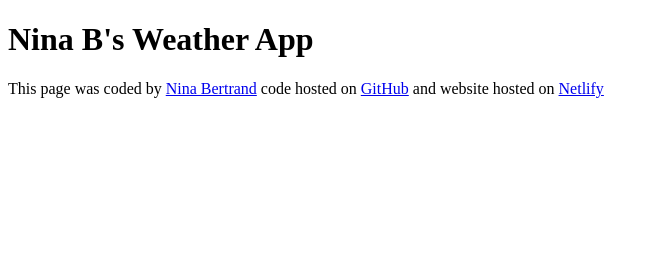
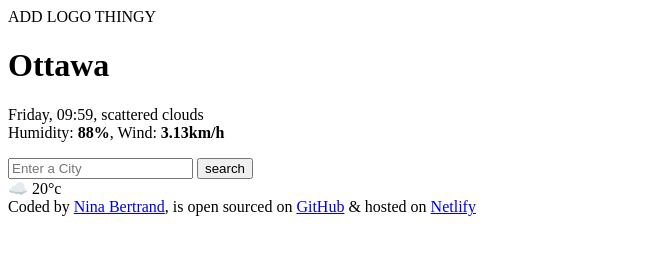
Before and after one commit to nberts/Week7Project, a plain HTML site: page index.html in a window 1280 px wide. Shown: the whole page, without its empty margins (0-658 px from the left). Drawn offline with Linux system fonts and the light colour scheme.

Commit message:
Added html to file.

```diff
--- a/index.html
+++ b/index.html
@@ -9,12 +9,29 @@
   </head>
 
   <body>
-    <h1>Nina B's Weather App</h1>
+    <header>ADD LOGO THINGY</header>
+    <main>
+      <div class="main-area">
+        <h1>Ottawa</h1>
+        <p>
+          Friday, 09:59, scattered clouds
+          <br />
+          Humidity: <strong>88%</strong>, Wind: <strong>3.13km/h</strong>
+        </p>
+        <form>
+          <input type="search" placeholder="Enter a City" />
+          <input type="submit" value="search" />
+        </form>
+        <div>☁️ 20°c</div>
+      </div>
+    </main>
     <footer>
-      This page was coded by
-      <a href="https://github.com/nberts">Nina Bertrand</a> code hosted on
-      <a href="https://github.com/nberts/Week7Project">GitHub</a> and website
-      hosted on <a href="#">Netlify</a>
+      Coded by
+      <a href="https://github.com/nberts">Nina Bertrand</a>, is open sourced on
+      <a href="https://github.com/nberts/Week7Project">GitHub</a> & hosted on
+      <a href="https://65a14f211e52d9007746be96--ninab-weather-app.netlify.app/"
+        >Netlify</a
+      >
     </footer>
     <script src="src/index.js"></script>
   </body>
```
